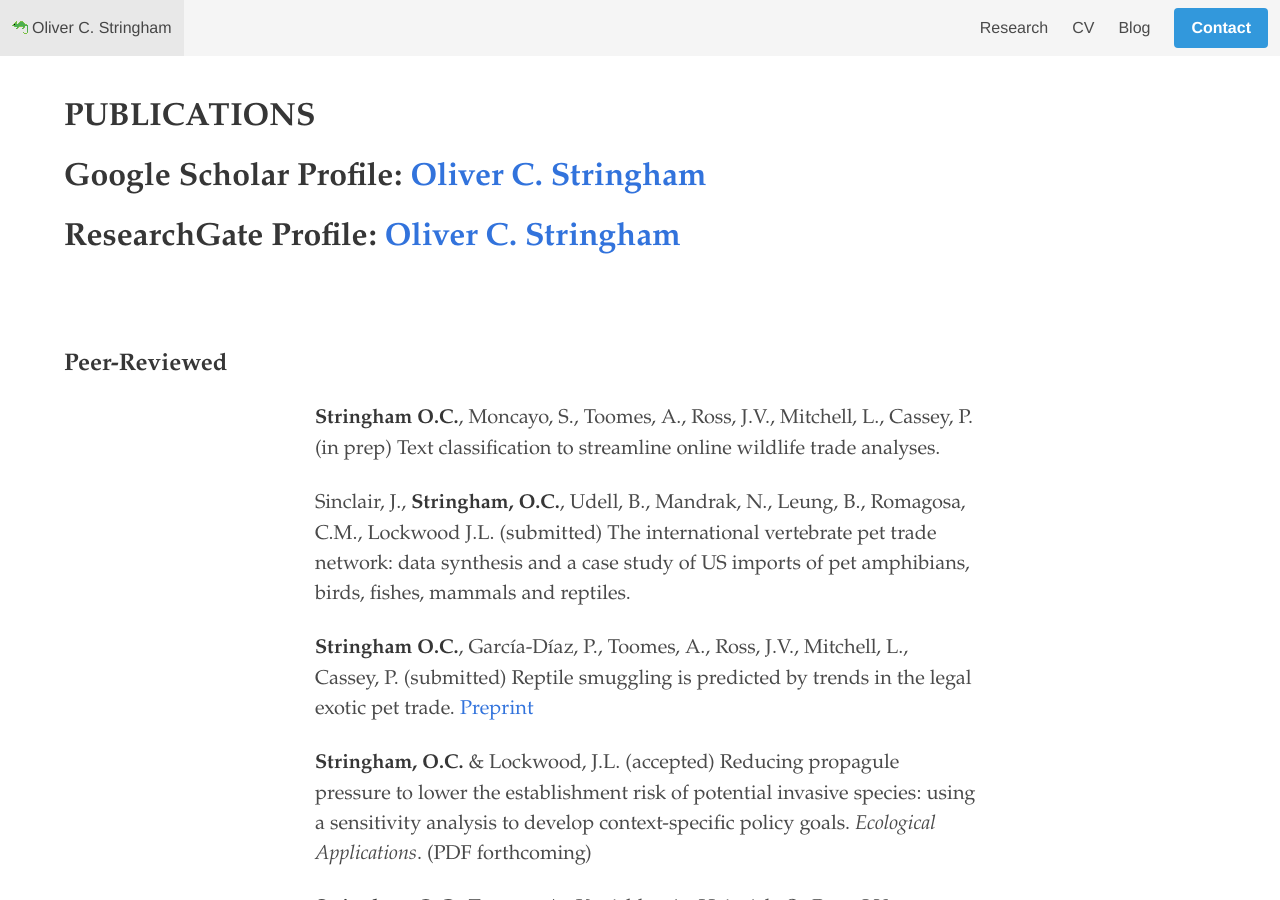
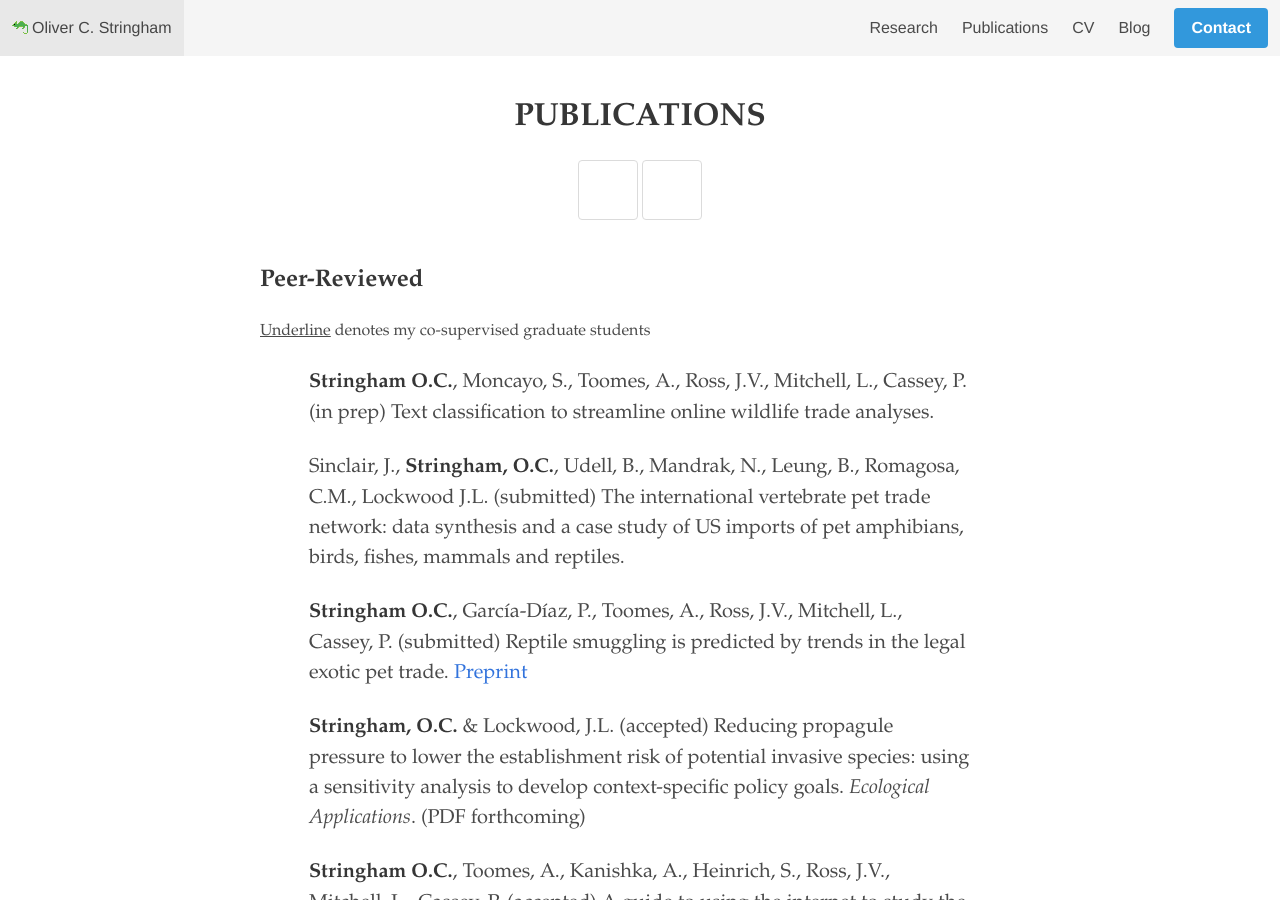
Before and after one commit to ocstringham/ocstringham.github.io, a Jekyll site: the page built from pages/publications.html, in a window 1280 px wide and 900 px high. Built offline with Jekyll 4.4.1, drawn with Linux system fonts in a browser that asks for light colours; nearby versions of some CDN libraries; a style sheet for code colours, icons or effects is not loaded.

Commit message:
added publications page

```diff
--- a/pages/navbar.html
+++ b/pages/navbar.html
@@ -38,12 +38,12 @@
                 <a class="navbar-item" href="/research">
                     Research
                 </a>
+                <a class="navbar-item" href="/publications">
+                    Publications
+                </a>
                 <a class="navbar-item" href="/cv">
                     CV
                 </a>
-                <!-- <a class="navbar-item" href="/skills">
-                    Skills
-                </a> -->
                 <a class="navbar-item" href="/pages/blog">
                     Blog
                 </a>
--- a/pages/publications.html
+++ b/pages/publications.html
@@ -5,19 +5,58 @@ title: Oliver C. Stringham - Research
 ---
 
 
-<section class='section'>
-    <div class="container">
-        <div class="title is-8 has-text-left">PUBLICATIONS</div>
-		<div class="title is-3 has-text-left">Google Scholar Profile: <a href='https://scholar.google.com/citations?user=3ZhZiQgAAAAJ&hl=en'>Oliver C. Stringham</a></div>
-        <div class="title is-3 has-text-left">ResearchGate Profile: <a href='https://www.researchgate.net/profile/Oliver_Stringham'>Oliver C. Stringham</a></div>
+<!-- <section class='section'> -->
+    <div class="container mt-6">
+
+        <div class="columns is-multiline is-centered has-text-centered">
+            <div class="column is-12-desktop is-12-tablet is-12-mobile">
+                <div class="title is-8 has-text-center">PUBLICATIONS</div>
+
             </div>
-</section>
+
+            <!-- icons -->
+            <div class="column is-12-desktop is-12-tablet is-12-mobile">
+
+                <a target="_blank" href="https://scholar.google.com/citations?user=3ZhZiQgAAAAJ&hl=en">
+                        <div class="button is-large">
+                            <span class="icon is-large has-text-info">
+                                <i class="ai ai-google-scholar ai-2x"></i>
+                            </span>
+                        </div>
+                    </a>
+
+                    <a target="_blank" href="https://www.researchgate.net/profile/Oliver_Stringham">
+                        <div class="button is-large">
+                            <span class="icon is-large has-text-success">
+                                <i class="ai ai-researchgate ai-2x"></i>
+                            </span>
+                        </div>
+                    </a>
+
+            </div>
+        </div>
+    </div>
+<!-- </section> -->
+
 
 <section class='section'>
     <div class="container">
+
+        <div class="columns is-centered">
+            <div class="column is-8-desktop is-12-tablet is-12-mobile has-text-left-mobile">
                 <div class="title is-4 has-text-left">Peer-Reviewed</div>
+            </div>
+        </div>
+
+        <div class="columns is-centered">
+            <div class="column is-8-desktop is-12-tablet is-12-mobile has-text-left-mobile">
+                <div class="is-text"><ins>Underline</ins> denotes my co-supervised graduate students</div>
+            </div>
+        </div>
+
+
         <nav class="columns is-centered">
-            <div class="column is-7-desktop is-12-tablet is-12-mobile ml-3 has-text-left-mobile">
+            <div class="column is-7-desktop is-11-tablet is-11-mobile has-text-left-mobile">
 
                 {% assign publications = site.publications | sort: 'date' | reverse %}
                 {% for item in publications %}
@@ -34,13 +73,27 @@ title: Oliver C. Stringham - Research
 
 
 
+<section class='section'>
+    <div class="container">
 
+        <div class="columns is-centered">
+            <div class="column is-8-desktop is-12-tablet is-12-mobile has-text-left-mobile">
+                <div class="title is-4 has-text-left">Reports</div>
+            </div>
+        </div>
 
-Reports
+        <nav class="columns is-centered">
+            <div class="column is-7-desktop is-11-tablet is-11-mobile has-text-left-mobile">
 
                 {% assign reports = site.reports | sort: 'date' | reverse %}
                 {% for item in reports %}
-<div class="cont">
+                    <div class="content is-text has-text-grey-dark is-size-6-mobile is-size-5-tablet">
                         {{ item.content }}
                     </div>
+
                 {% endfor %}
+
+            </div>
+        </nav>
+    </div>
+</section>
```
Lines whose indentation alone changed are shown as unchanged.
